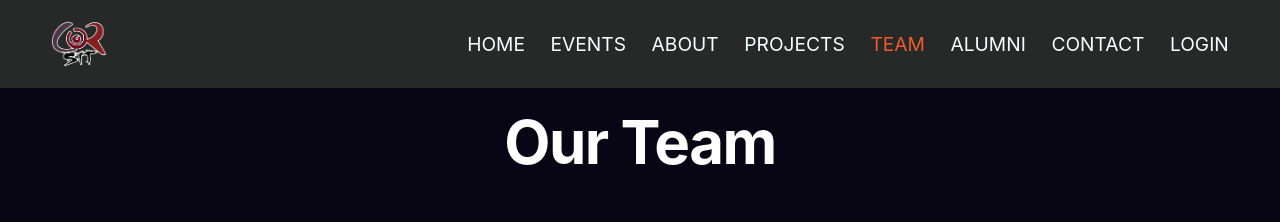
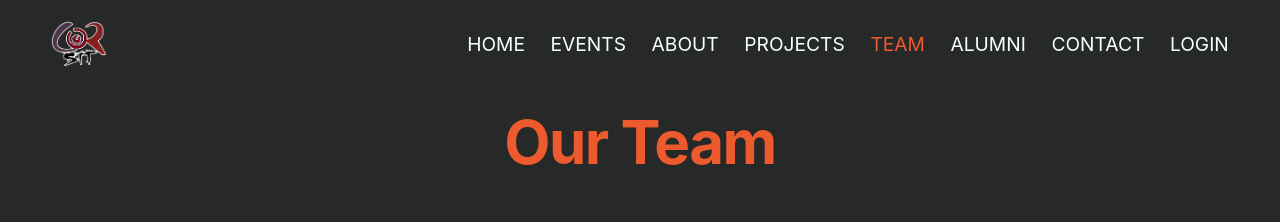
Before and after one commit to jishkhar/Corsit-O, a React (Vite) app in the folder client/: page /team in a window 1280 px wide. Shown: the top 222 px of the page. Built offline with nearby package versions, Linux system fonts and the light colour scheme; no server answers.

Commit message:
add team

```diff
--- a/client/src/components/Team/Team.jsx
+++ b/client/src/components/Team/Team.jsx
@@ -26,20 +26,18 @@ const Team = () => {
 
   return (
     <>
-      <div className="w-full py-[7rem] px-4 z-50 bg-[#080514]">
-        <h2 className="text-5xl text-center font-bold tracking-tight sm:text-6xl">
+      <div className="w-full min-h-screen py-[7rem] px-4 z-50 bg-[#272928]">
+        <h2 className="text-6xl text-[#ed5a2d] text-center font-bold tracking-tight sm:text-6xl">
           Our Team
         </h2>
         <div className="max-w-[1240px] my-20 mx-auto grid gap-8">
 
-          {/* First row with only two profiles */}
           <div className="grid grid-cols-2 gap-4">
             {teamMembers.slice(0, 2).map((person, i) => (
               <ProfileCard key={i} person={person} />
             ))}
           </div>
 
-          {/* Remaining profiles with 4 per row */}
           <div className="grid lg:grid-cols-4 sm:grid-cols-2 md:grid-cols-3 gap-10 mt-20">
             {teamMembers.slice(2).map((person, i) => (
               <ProfileCard key={i} person={person} />
```
